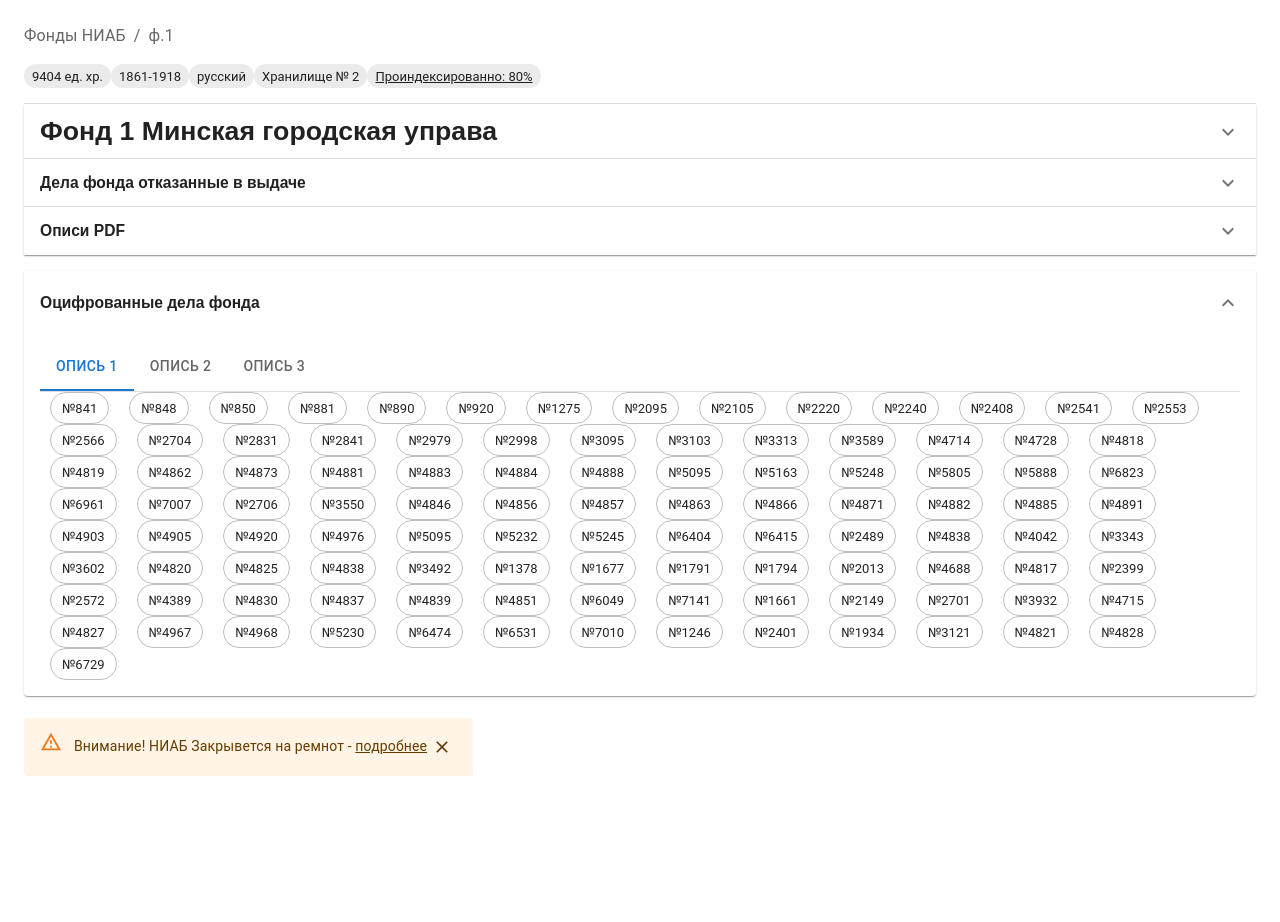
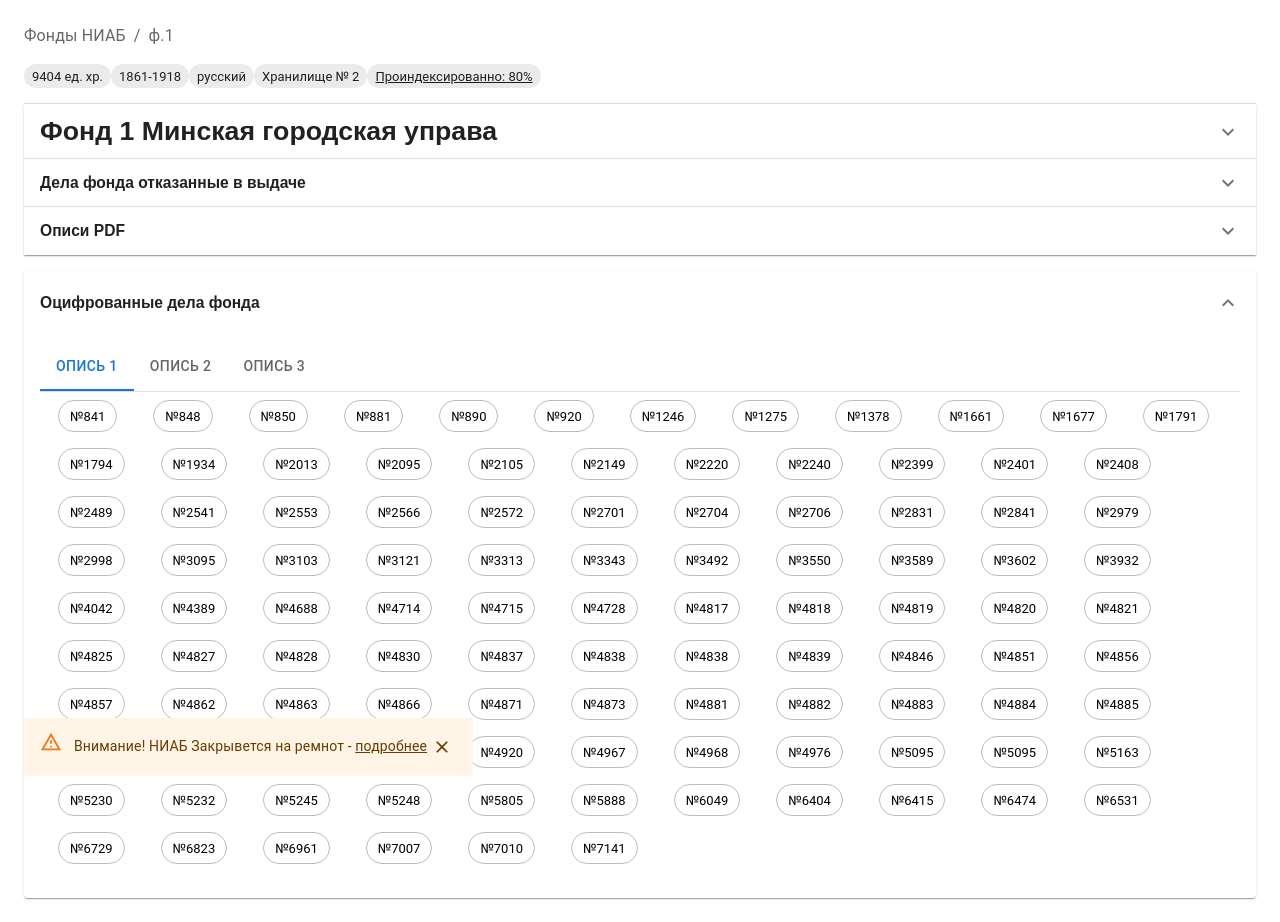
Before and after one commit to shappoff/shappoff.github.io, a Next.js app: page /niab/1 in a window 1280 px wide. Both pictures are taken after a click on the button "Оцифрованные дела фонда". Before the commit the page ends 800 px from the top, so only its background shows below. Built offline with nearby package versions, Linux system fonts and the light colour scheme.

Commit message:
add comment

```diff
--- /dev/null
+++ b/src/components/niab/BasicTooltip.tsx
@@ -0,0 +1,13 @@
+import Tooltip from '@mui/material/Tooltip';
+
+export default function WrapToTooltip({children, note}: any) {
+    return <>
+        {
+            note ? <Tooltip arrow title={note}>
+                    {children}
+                </Tooltip>
+                : children
+        }
+
+    </>;
+}
--- a/src/components/niab/CustomTabPanel.tsx
+++ b/src/components/niab/CustomTabPanel.tsx
@@ -4,48 +4,23 @@ import * as React from 'react';
 import TabList from '@mui/lab/TabList';
 import Tab from '@mui/material/Tab';
 import Box from '@mui/material/Box';
-import Divider from '@mui/material/Divider';
 import TabPanel from '@mui/lab/TabPanel';
 import TabContext from '@mui/lab/TabContext';
 import {Chip} from "@mui/material";
+import WrapToTooltip from "@/components/niab/BasicTooltip";
 
-interface TabPanelProps {
-    children?: React.ReactNode;
-    index: number;
-    value: number;
-}
-
-function CustomTabPanel(props: TabPanelProps) {
-    const {children, value, index, ...other} = props;
-
-    return (
-        <div
-            role="tabpanel"
-            hidden={value !== index}
-            id={`simple-tabpanel-${index}`}
-            aria-labelledby={`simple-tab-${index}`}
-            {...other}
-        >
-            {value === index && <Box sx={{p: 3}}>{children}</Box>}
-        </div>
-    );
-}
-
-function a11yProps(index: number) {
-    return {
-        id: `simple-tab-${index}`,
-        'aria-controls': `simple-tabpanel-${index}`,
-    };
+function compareDelaNumbers(a: any, b: any) {
+    return a.delo - b.delo;
 }
 
 export default function BasicTabs({digitedPosts}: any) {
     const opisi: any = {};
     digitedPosts.forEach((dItem: any) => {
-        const [fond, opis, delo] = dItem;
+        const [fond, opis, delo, comment] = dItem;
         if (opisi[opis]) {
-            opisi[opis].push(delo);
+            opisi[opis].push({delo, comment});
         } else {
-            opisi[opis] = [delo]
+            opisi[opis] = [{delo, comment}]
         }
     });
     const [value, setValue] = React.useState(0);
@@ -71,13 +46,16 @@ export default function BasicTabs({digitedPosts}: any) {
                     opisi ? Object.keys(opisi)
                         .map((opNmb: string, index: number) => {
                             return <TabPanel key={index}
-                                             sx={{display: 'flex', flexWrap: 'wrap', justifyContent: 'flex-start', padding: 0}}
+                                             sx={{display: 'flex', flexWrap: 'wrap', justifyContent: 'flex-start', padding: 0, minHeight: '5px'}}
                                              value={index}>
                                 {
                                     opisi[opNmb] ? Object.values(opisi[opNmb])
-                                        .map((delo: any, indexD: number) => {
+                                        .sort(compareDelaNumbers)
+                                        .map(({delo, comment}: any, indexD: number) => {
                                             return <div key={indexD} style={{margin: '0 10px'}}>
-                                                <Chip label={`№${delo}`} variant="outlined" />
+                                                <WrapToTooltip note={comment}>
+                                                    <Chip sx={{margin: 1, cursor: 'pointer', color: comment?'blue':'black'}} label={comment ? <u>№{delo}</u> : <span>№{delo}</span>} variant="outlined" />
+                                                </WrapToTooltip>
                                             </div>
                                         }) : <></>
                                 }
```
